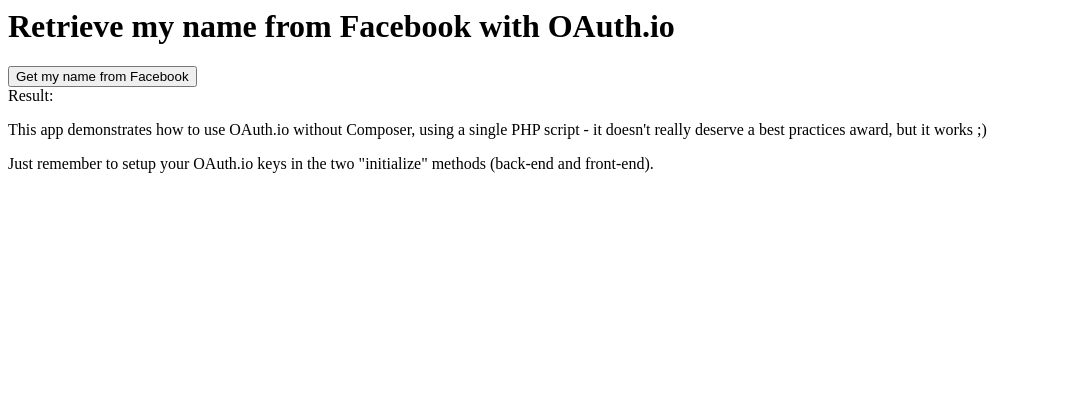
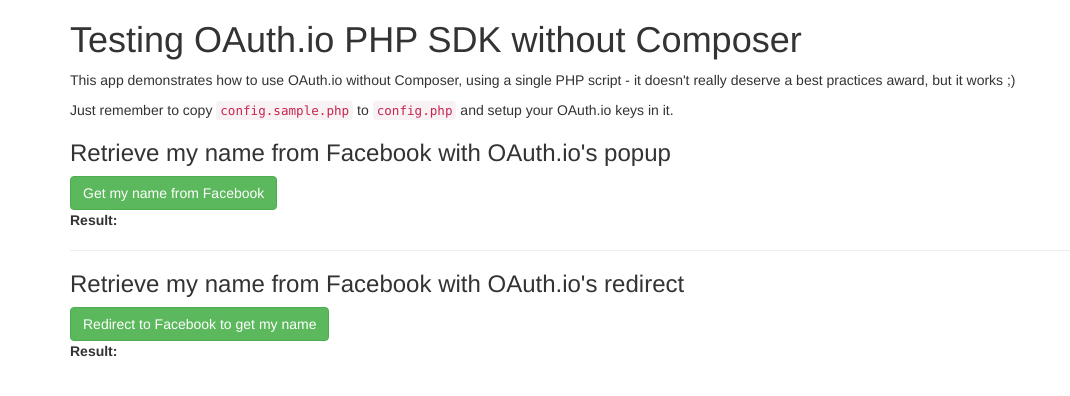
Before and after one commit to william26/minimal-php-oauthio, a PHP site: page / in a window 1280 px wide. Shown: the top 396 px of the page, without its empty margins (0-1070 px from the left). Run offline with PHP 8.4, Linux system fonts and the light colour scheme; some libraries are stand-ins or nearby versions.

Commit message:
Added example for redirect

```diff
--- /dev/null
+++ b/config.sample.php
@@ -0,0 +1,6 @@
+<?php
+
+$config = array(
+	'key' => 'your_public_key',
+	'secret' => 'your_secret_key'
+);
--- a/index.php
+++ b/index.php
@@ -1,6 +1,8 @@
 <?php
+include ('./config.php');
 
 spl_autoload_register(function ($class) {
+    $class = str_replace('\\', '/', $class);
     if (file_exists('src/' . $class . '.php')) {
         include 'src/' . $class . '.php';
     }
@@ -8,64 +10,75 @@ spl_autoload_register(function ($class) {
         include 'lib/' . $class . '.php';
     }
 });
-
 $obj = new OAuth_io\OAuth();
 
-$obj->initialize('your_app_key', 'your_app_secret');
+$obj->initialize($config['key'], $config['secret']);
 
 if (isset($_GET['state'])) {
 
     echo $obj->generateStateToken();
-}
-else if (isset($_GET['code'])) {
+} else if (isset($_GET['code'])) {
 
     $req = $obj->auth('facebook', array(
         "code" => $_GET['code']
     ));
     $response = $req->get('/me');
+
     echo $response['name'];
-}
-else {
-
+} else {
 ?>
 
 <html>
 	<head>
 		<title>Retrieve my name</title>
+		<link rel="stylesheet" href="http://maxcdn.bootstrapcdn.com/bootstrap/3.2.0/css/bootstrap.min.css">
 	</head>
 	<body>
-		<h1>Retrieve my name from Facebook with OAuth.io</h1>
-		<script src="http://ajax.googleapis.com/ajax/libs/jquery/1.11.1/jquery.min.js"></script>
-		<script src="./oauth.js"></script>
-		<button class="state">Get my name from Facebook</button>
-		<div>
-			Result: <span class="myname"></span>
-		</div>
+	<div class="container">
+		<h1>Testing OAuth.io PHP SDK without Composer</h1>
 		<p>
 			This app demonstrates how to use OAuth.io without Composer, using a single
 			PHP script - it doesn't really deserve a best practices award, but it works ;)
 		</p>
 		<p>
-			Just remember to setup your OAuth.io keys in the two "initialize" methods (back-end and front-end).
+			Just remember to copy <code>config.sample.php</code> to <code>config.php</code> and setup your OAuth.io keys in it.
 		</p>
+		<h3>Retrieve my name from Facebook with OAuth.io's popup</h3>
+		<script src="http://ajax.googleapis.com/ajax/libs/jquery/1.11.1/jquery.min.js"></script>
+		<script src="./oauth.js"></script>
+		<button class="state btn btn-success">Get my name from Facebook</button>
+		<div>
+			<strong>Result:</strong> <span class="myname_popup"></span>
+		</div>
+
+		<hr>
+		<h3>Retrieve my name from Facebook with OAuth.io's redirect</h2>
+		<button class="redirect_button btn btn-success">Redirect to Facebook to get my name</button>
+		<div>
+			<strong>Result:</strong> <span class="myname_redirect"></span>
+		</div>
+	</div>
+
 		<script>
 		$(document).ready(function () {
+			OAuth.initialize("<?php echo $config['key'] ?>");
 			$('.state').click(function () {
 				$.ajax({
 					url: '?state'
 				})
 					.done(function (result) {
-						OAuth.initialize('your_app_key');
+						console.log ('popuping with code', result)
 						OAuth.popup('facebook', {
 							state: result
 						})
 							.done(function (result) {
-								$('.myname').html("Loading your name, please wait");
+								console.log(result);
+								$('.myname_popup').html("Loading your name, please wait");
 								$.ajax({
 									url: '?code=' + result.code
 								})
 									.done(function (r) {
-										$('.myname').html(r);
+										$('.myname_popup').html(r);
 									})
 									.fail(function (e) {
 										console.log(e);
@@ -76,9 +89,44 @@ else {
 							});
 					})
 			});
+
+			// Redirect method
+			$('.redirect_button').click(function () {
+				$.ajax({
+					url: '?state'
+				})
+					.then(function (state) {
+						OAuth.redirect('facebook', { state: state }, "<?php echo 'http://' . $_SERVER['HTTP_HOST'] . $_SERVER['PHP_SELF'] ?>");
+					})
+			});
+			var callback = OAuth.callback('facebook');
+
+			if (callback) {
+				callback
+					.then(function (result) {
+						$('.myname_redirect').html("Loading your name, please wait");
+							$.ajax({
+								url: '?code=' + result.code
+							})
+								.done(function (r) {
+									$('.myname_redirect').html(r);
+								})
+								.fail(function (e) {
+									console.log(e);
+								});
+					})
+					.fail(function (e) {
+						console.log(e);
+					});
+			}
+
+
+
 		});
 		</script>
+		<script src="http://maxcdn.bootstrapcdn.com/bootstrap/3.2.0/js/bootstrap.min.js"></script>
 	</body>
 </html>
 
-<?php } ?>
+<?php
+} ?>
--- a/oauth.js
+++ b/oauth.js
@@ -2,7 +2,7 @@
 module.exports = {
   oauthd_url: "https://oauth.io",
   oauthd_api: "https://oauth.io/api",
-  version: "web-0.2.1",
+  version: "web-0.2.4",
   options: {}
 };
 
@@ -158,7 +158,8 @@ module.exports = function(window, document, jQuery, navigator) {
           return res;
         },
         popup: function(provider, opts, callback) {
-          var defer, frm, getMessage, res, url, wnd, wndTimeout, wnd_options, wnd_settings, _ref;
+          var defer, frm, getMessage, gotmessage, interval, res, url, wnd, wndTimeout, wnd_options, wnd_settings, _ref;
+          gotmessage = false;
           getMessage = function(e) {
             if (e.origin !== config.oauthd_base) {
               return;
@@ -167,7 +168,8 @@ module.exports = function(window, document, jQuery, navigator) {
               wnd.close();
             } catch (_error) {}
             opts.data = e.data;
-            return oauthio.request.sendCallback(opts, defer);
+            oauthio.request.sendCallback(opts, defer);
+            return gotmessage = true;
           };
           wnd = void 0;
           frm = void 0;
@@ -301,6 +303,19 @@ module.exports = function(window, document, jQuery, navigator) {
           wnd = window.open(url, "Authorization", wnd_options);
           if (wnd) {
             wnd.focus();
+            interval = window.setInterval(function() {
+              if (wnd === null || wnd.closed) {
+                window.clearInterval(interval);
+                if (!gotmessage) {
+                  if (defer != null) {
+                    defer.reject(new Error("The popup was closed"));
+                  }
+                  if (opts.callback && typeof opts.callback === "function") {
+                    return opts.callback(new Error("The popup was closed"));
+                  }
+                }
+              }
+            }, 500);
           } else {
             if (defer != null) {
               defer.reject(new Error("Could not open a popup"));
@@ -649,7 +664,7 @@ module.exports = function($, config, client_states, cache, providers_api) {
       };
     },
     sendCallback: function(opts, defer) {
-      var base, data, e, err, i, make_res, request, res, tokens;
+      var base, data, e, err, i, k, make_res, request, res, tokens, v;
       base = this;
       data = void 0;
       err = void 0;
@@ -700,7 +715,12 @@ module.exports = function($, config, client_states, cache, providers_api) {
           return;
         }
       }
-      if (!data.state || client_states.indexOf(data.state) === -1) {
+      data.state = data.state.replace(/\s+/g, "");
+      for (k in client_states) {
+        v = client_states[k];
+        client_states[k] = v.replace(/\s+/g, "");
+      }
+      if (!data.state || !client_states.indexOf(data.state) === -1) {
         if (defer != null) {
           defer.reject(new Error("State is not matching"));
         }
```
Also changed, not shown: 1 other file. Lines whose indentation alone changed are shown as unchanged.
